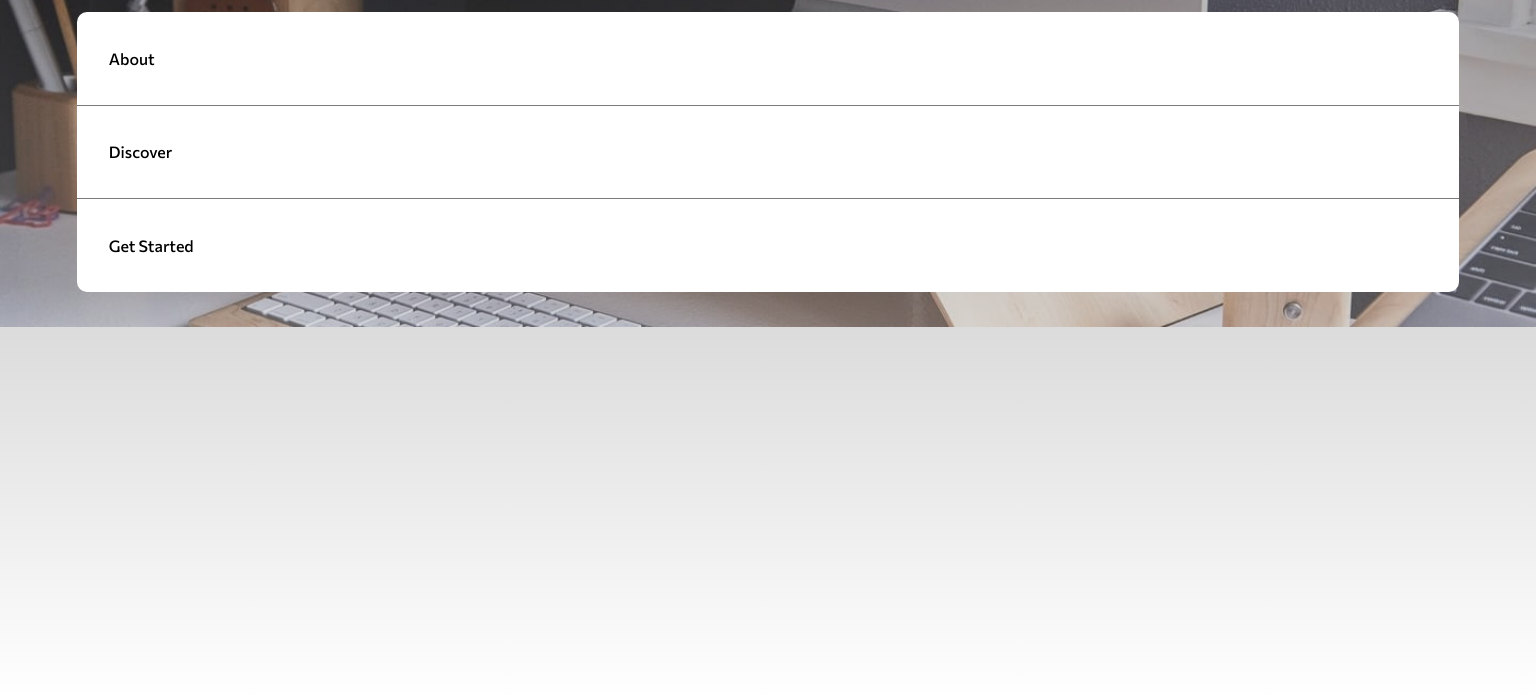
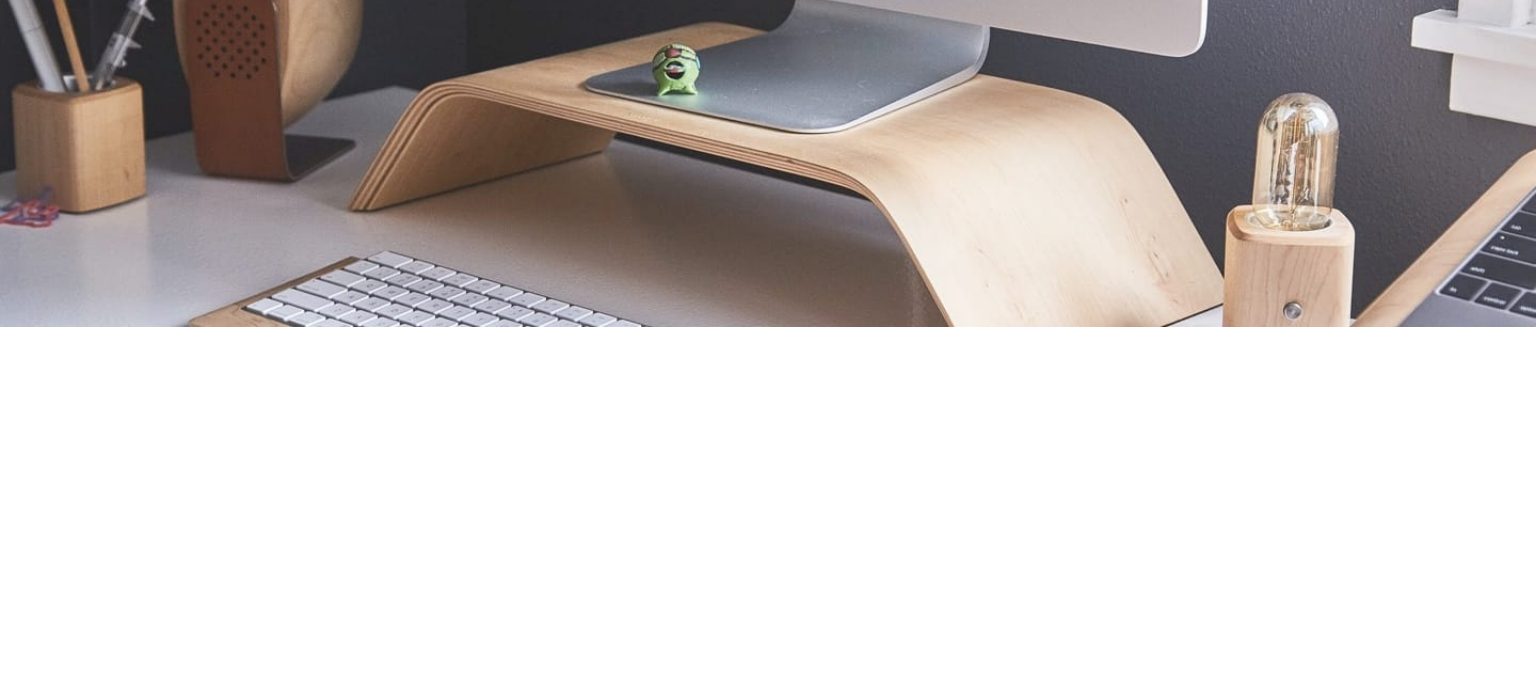
Before and after one commit to Puppychan/CrowdFundingProduct_FrontendMentor, a plain HTML site: page index.html in a window 1536 px wide. Shown: the part 100-800 px from the top of the page. Drawn offline with Linux system fonts and the light colour scheme.

Commit message:
done header

```diff
--- a/index.html
+++ b/index.html
@@ -13,7 +13,7 @@
   <link href="https://fonts.googleapis.com/css2?family=Commissioner:wght@400;500;700&display=swap" rel="stylesheet">
 </head>
 <body>
-  <header class="header">
+  <header class="header ">
     <picture class="header-img">
       <source media="(min-width: 1440px)" srcset="./images/image-hero-desktop.jpg">
       <img srcset="./images/image-hero-mobile.jpg" alt="Background Img">
@@ -124,5 +124,6 @@
   Got it! -->
 
   <!-- Success modal end -->
+  <script src="./js/script.js"></script>
 </body>
 </html>
--- /dev/null
+++ b/js/script.js
@@ -0,0 +1,6 @@
+let menuIcon = document.querySelector(".header-menuicon");
+let header = document.querySelector('.header')
+menuIcon.addEventListener("click", event => {
+    header.classList.toggle("open");
+    menuIcon.setAttribute("src", menuIcon.getAttribute("src").includes("hamburger")? "./images/icon-close-menu.svg" : "./images/icon-hamburger.svg");
+});
--- a/scss/main.scss
+++ b/scss/main.scss
@@ -19,14 +19,14 @@ body {
         // width: 100%;
         width: 90%;
 
-        &::after {
+        &.open::after {
             content: " ";
             @include mi.absolute(0, auto, 0, 0);
             z-index: -1;
             height: 100vh;
 
             background: linear-gradient(-180deg, var.$black, #fff);
-            opacity: 0.3;
+            opacity: 0.5;
         }
         &-img {
             @include mi.absolute(0, auto, 0);
@@ -46,18 +46,19 @@ body {
             object-fit: contain;
         }
         &-list {
-            display: flex;
+            display: none;
             flex-direction: column;
             width: 90%;
-            @include mi.absolute(7em);
+            @include mi.absolute(6em);
 
             background-color: white;
             border-radius: 10px;
             overflow: hidden;
             &-link {
-                padding: 2.3em 2em;
-                border-bottom: 1px solid var.$dark-gray;
+                font-size: 1.5rem;
+                padding: 1.7em 1.2em;
                 text-decoration: none;
+                border-bottom: 1.2px solid #ccc;
                 color: var.$black;
                 font-weight: 500;
                 &:last-of-type {
@@ -65,12 +66,35 @@ body {
                 }
             }
         }
+        &.open .header-list {
+            display: flex;
+        }
     }
 }
 @media screen and (min-width: 1440px){
-    .header {
-        &-menuicon {
-            display: none;
+    body {
+        .header {
+            padding: 3.5em 0;
+            width: 85%;
+            &-menuicon {
+                display: none;
+            }
+            &-list {
+                position: relative;
+                top: 0;
+                display: flex;
+                flex-direction: row;
+                justify-content: flex-end;
+                gap: 3em;
+                background-color: transparent;
+                &-link {
+                    font-size: 1.4rem;
+                    font-weight: 400;
+                    padding: 0;
+                    border: none;
+                    color: white;
+                }
+            }
         }
     }
 }
```
Also changed, not shown: css/main.css, 1 other file.
